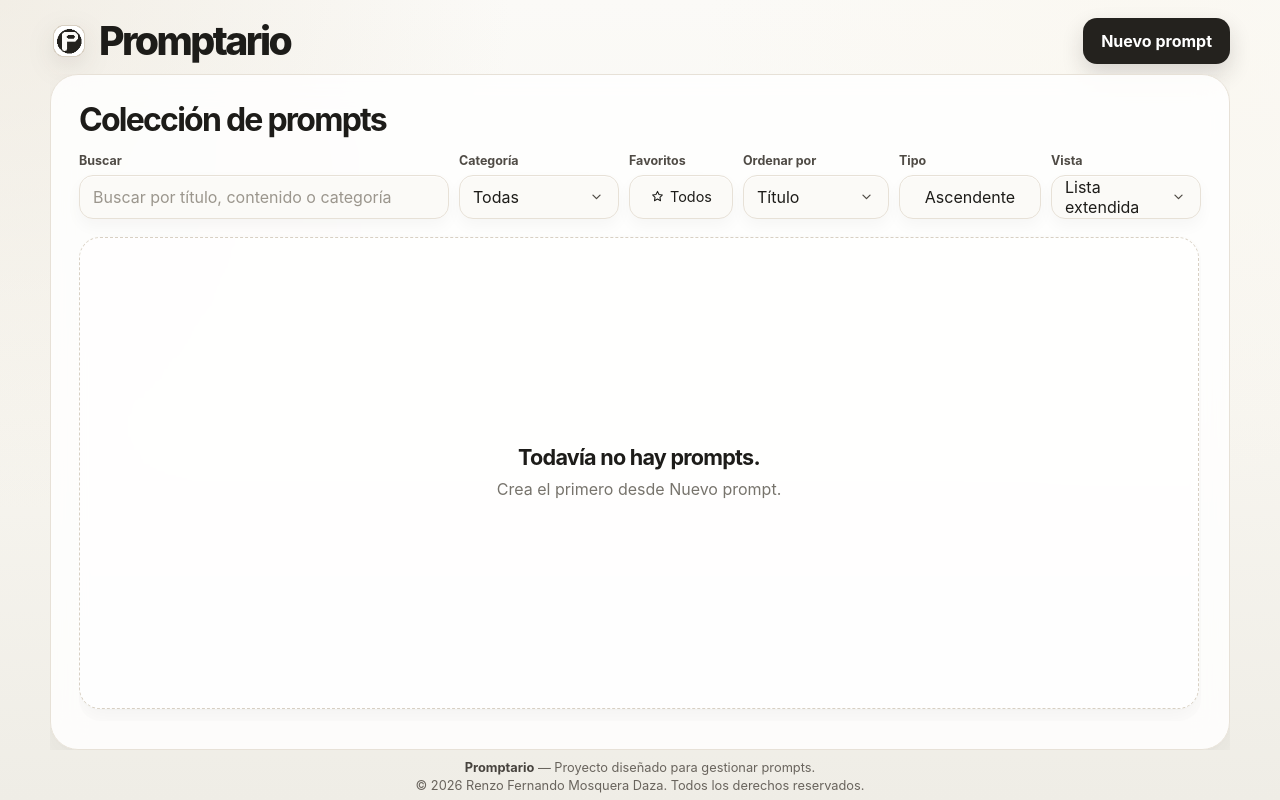
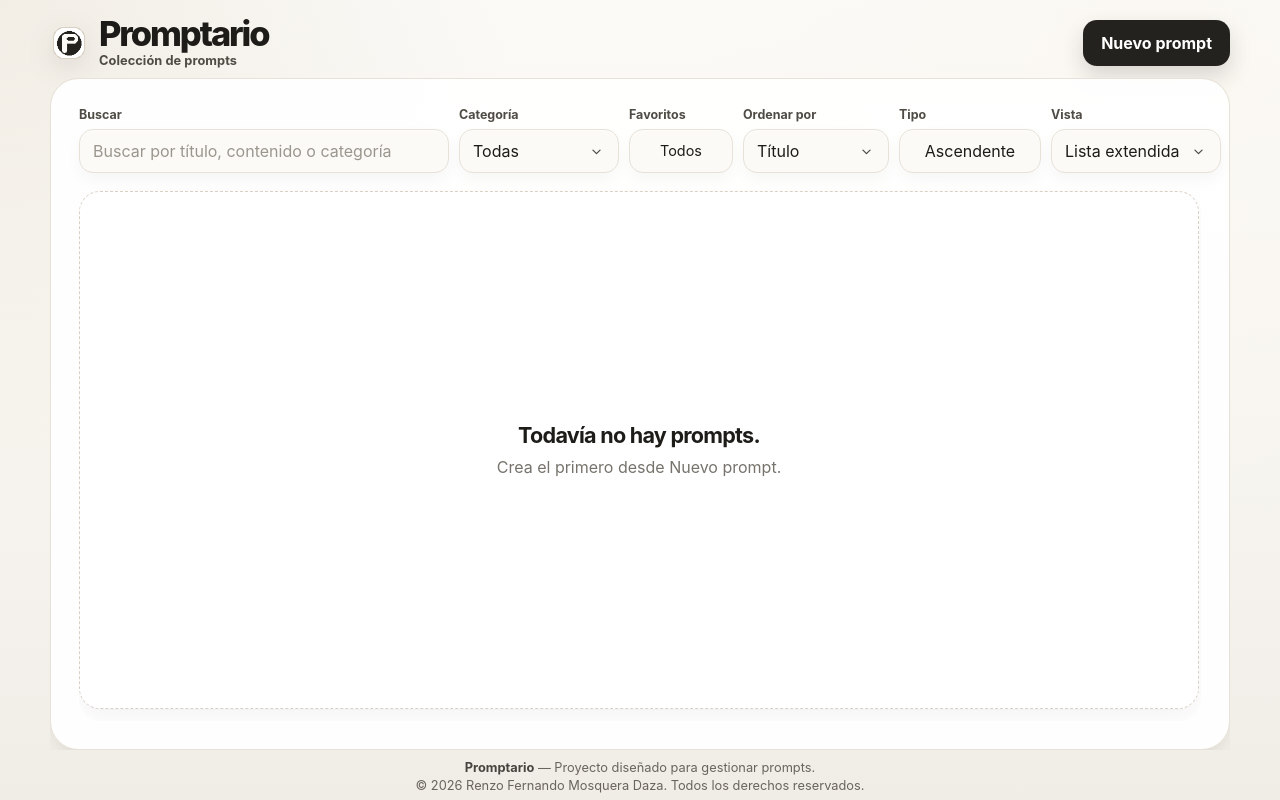
Before and after one commit to RenzoFernando/Promptario, a plain HTML site: page index.html in a window 1280 px wide. Drawn offline with Linux system fonts and the light colour scheme.

Commit message:
style: update branding and layout for improved presentation

```diff
--- a/css/styles.css
+++ b/css/styles.css
@@ -66,7 +66,8 @@ button {
   display: grid;
   grid-template-rows: auto minmax(0, 1fr) auto;
   row-gap: 10px;
-  width: min(100% - 32px, var(--max-width));
+  width: calc(100% - 32px);
+  max-width: var(--max-width);
   height: 100dvh;
   margin: 0 auto;
   padding: 18px 0 7px;
@@ -86,6 +87,7 @@ button {
 .brand {
   display: inline-flex;
   align-items: center;
+  min-width: 0;
   gap: 11px;
   color: var(--text);
   text-decoration: none;
@@ -105,11 +107,25 @@ button {
   height: 38px;
 }
 
+.brand-copy {
+  display: grid;
+  min-width: 0;
+  gap: 3px;
+}
+
 .brand-name {
-  font-size: clamp(1.55rem, 4vw, 2.45rem);
+  font-size: clamp(1.48rem, 3.2vw, 2.15rem);
   font-weight: 760;
-  line-height: 1;
-  letter-spacing: -0.065em;
+  line-height: 0.95;
+  letter-spacing: -0.06em;
+}
+
+.brand-subtitle {
+  color: var(--muted-strong);
+  font-size: clamp(0.7rem, 1.25vw, 0.8rem);
+  font-weight: 680;
+  line-height: 1.15;
+  letter-spacing: 0.005em;
 }
 
 .main-layout {
@@ -119,11 +135,12 @@ button {
 }
 
 .panel {
+  isolation: isolate;
   border: 1px solid var(--border);
   border-radius: var(--radius-xl);
-  background: rgba(255, 255, 255, 0.82);
-  box-shadow: var(--shadow-soft);
-  backdrop-filter: blur(16px);
+  background: rgba(255, 255, 255, 0.94);
+  background-clip: padding-box;
+  box-shadow: 0 20px 46px -32px rgba(36, 34, 30, 0.34), 0 7px 18px -14px rgba(36, 34, 30, 0.2);
 }
 
 .library-panel {
@@ -138,7 +155,7 @@ button {
 
 .library-header {
   display: grid;
-  gap: 16px;
+  min-width: 0;
   flex: 0 0 auto;
 }
 
@@ -172,8 +189,14 @@ p {
 
 .library-controls {
   display: grid;
+  min-width: 0;
+  max-width: 100%;
   grid-template-columns: minmax(0, 1fr);
   gap: 10px;
+}
+
+.library-controls > * {
+  min-width: 0;
 }
 
 .field-group,
@@ -240,7 +263,15 @@ select {
   transition: border-color 180ms ease, background 180ms ease, box-shadow 180ms ease;
 }
 
+.select-button > span {
+  min-width: 0;
+  overflow: hidden;
+  text-overflow: ellipsis;
+  white-space: nowrap;
+}
+
 .select-button svg {
+  display: block;
   width: 17px;
   height: 17px;
   flex: 0 0 auto;
@@ -644,9 +675,13 @@ textarea {
 }
 
 .category-delete-button svg {
+  display: block;
   width: 14px;
   height: 14px;
+  overflow: visible;
   stroke: currentColor;
+  transform-box: view-box;
+  transform-origin: center;
 }
 
 .category-delete-button:hover,
@@ -681,6 +716,7 @@ select:focus {
   border: 1px solid transparent;
   border-radius: var(--radius-md);
   font-weight: 700;
+  line-height: 1;
   transition: background 180ms ease, border-color 180ms ease, color 180ms ease, opacity 180ms ease, box-shadow 180ms ease;
 }
 
@@ -752,7 +788,6 @@ select:focus {
 
 .favorite-filter-button {
   width: 104px;
-  gap: 5px;
   justify-content: center;
   padding: 0 9px;
   border-radius: var(--radius-md);
@@ -1021,17 +1056,41 @@ select:focus {
   width: 34px;
   height: 34px;
   min-height: 34px;
+  flex: 0 0 34px;
   padding: 0;
   border-color: var(--border);
   background: rgba(255, 255, 255, 0.78);
   color: var(--muted-strong);
   box-shadow: 0 7px 16px rgba(36, 34, 30, 0.055);
+  line-height: 0;
 }
 
 .icon-button svg {
+  display: block;
   width: 16px;
   height: 16px;
+  overflow: visible;
   stroke: currentColor;
+  transform-box: view-box;
+  transform-origin: center;
+}
+
+.icon-button[data-action="copy"] svg {
+  transform: translate(0.35px, 0.1px);
+}
+
+.icon-button[data-action="edit"] svg {
+  transform: translate(-0.15px, 0.1px);
+}
+
+.icon-button[data-action="delete"] svg,
+.category-delete-button svg {
+  transform: translateY(-0.45px);
+}
+
+.favorite-button svg,
+.favorite-form-icon svg {
+  transform: translateY(0.45px);
 }
 
 .icon-button:hover {
@@ -1331,7 +1390,7 @@ select:focus {
   color: var(--success);
 }
 
-@media (min-width: 720px) and (max-width: 1119px) {
+@media (min-width: 720px) and (max-width: 1199px) {
   body {
     overflow: auto;
   }
@@ -1341,7 +1400,8 @@ select:focus {
   }
 
   .app-shell {
-    width: min(100% - 26px, var(--max-width));
+    width: calc(100% - 26px);
+    max-width: var(--max-width);
     min-height: 100dvh;
     height: auto;
   }
@@ -1384,7 +1444,7 @@ select:focus {
   }
 }
 
-@media (min-width: 1120px) {
+@media (min-width: 1200px) {
   .library-controls {
     grid-template-columns: minmax(340px, 1.2fr) 160px 104px 146px 142px 150px;
     align-items: end;
@@ -1401,7 +1461,8 @@ select:focus {
   }
 
   .app-shell {
-    width: min(100% - 22px, var(--max-width));
+    width: calc(100% - 22px);
+    max-width: var(--max-width);
     min-height: 100dvh;
     height: auto;
     padding-top: 12px;
--- a/index.html
+++ b/index.html
@@ -12,11 +12,14 @@
     <div class="app-shell">
       <header class="site-header">
         <nav class="topbar" aria-label="Principal">
-          <a class="brand" href="./" aria-label="Promptario">
+          <a class="brand" href="./" aria-label="Promptario — Colección de prompts">
             <span class="brand-mark" aria-hidden="true">
               <img src="assets/favicon.ico" alt="">
             </span>
-            <span class="brand-name">Promptario</span>
+            <span class="brand-copy">
+              <span class="brand-name">Promptario</span>
+              <span class="brand-subtitle" id="library-title">Colección de prompts</span>
+            </span>
           </a>
           <button class="primary-button topbar-action" id="open-composer-button" type="button">Nuevo prompt</button>
         </nav>
@@ -25,12 +28,6 @@
       <main class="main-layout">
         <section class="panel library-panel" aria-labelledby="library-title">
           <div class="library-header">
-            <div class="library-title-row">
-              <div class="panel-heading">
-                <h1 id="library-title">Colección de prompts</h1>
-              </div>
-            </div>
-
             <div class="library-controls" aria-label="Controles de búsqueda, categoría, favoritos, ordenamiento y vista">
               <label class="search-field" for="search-input">
                 <span>Buscar</span>
@@ -53,7 +50,6 @@
               <div class="favorite-filter-field">
                 <span>Favoritos</span>
                 <button class="ghost-button favorite-filter-button" id="favorite-filter" type="button" data-filter="all" aria-pressed="false">
-                  <svg viewBox="0 0 24 24" fill="none" aria-hidden="true"><path d="m12 3.8 2.42 4.9 5.4.78-3.91 3.82.92 5.37L12 16.13l-4.83 2.54.92-5.37-3.91-3.82 5.4-.78L12 3.8Z" stroke="currentColor" stroke-width="1.7" stroke-linejoin="round"></path></svg>
                   <span>Todos</span>
                 </button>
               </div>
```
